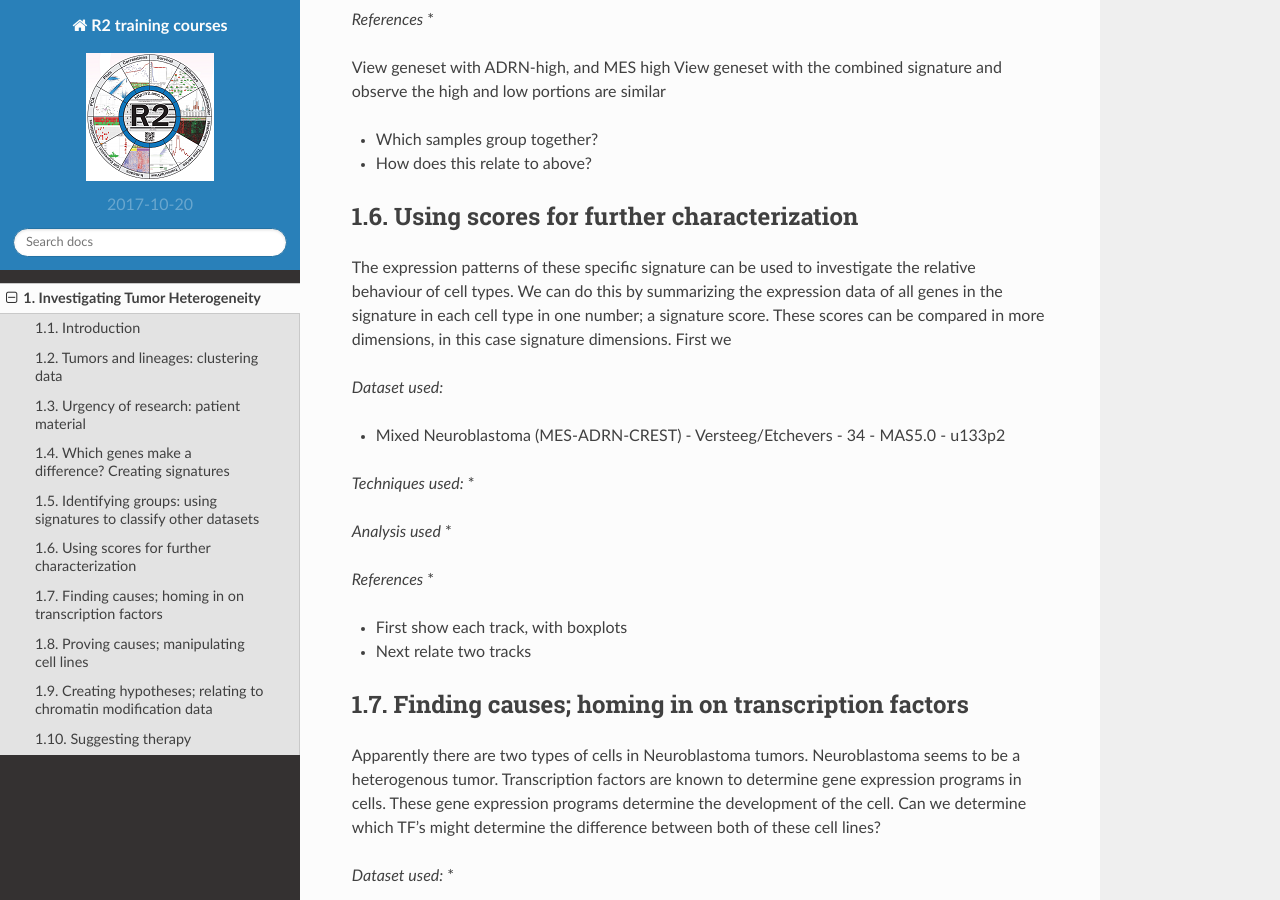
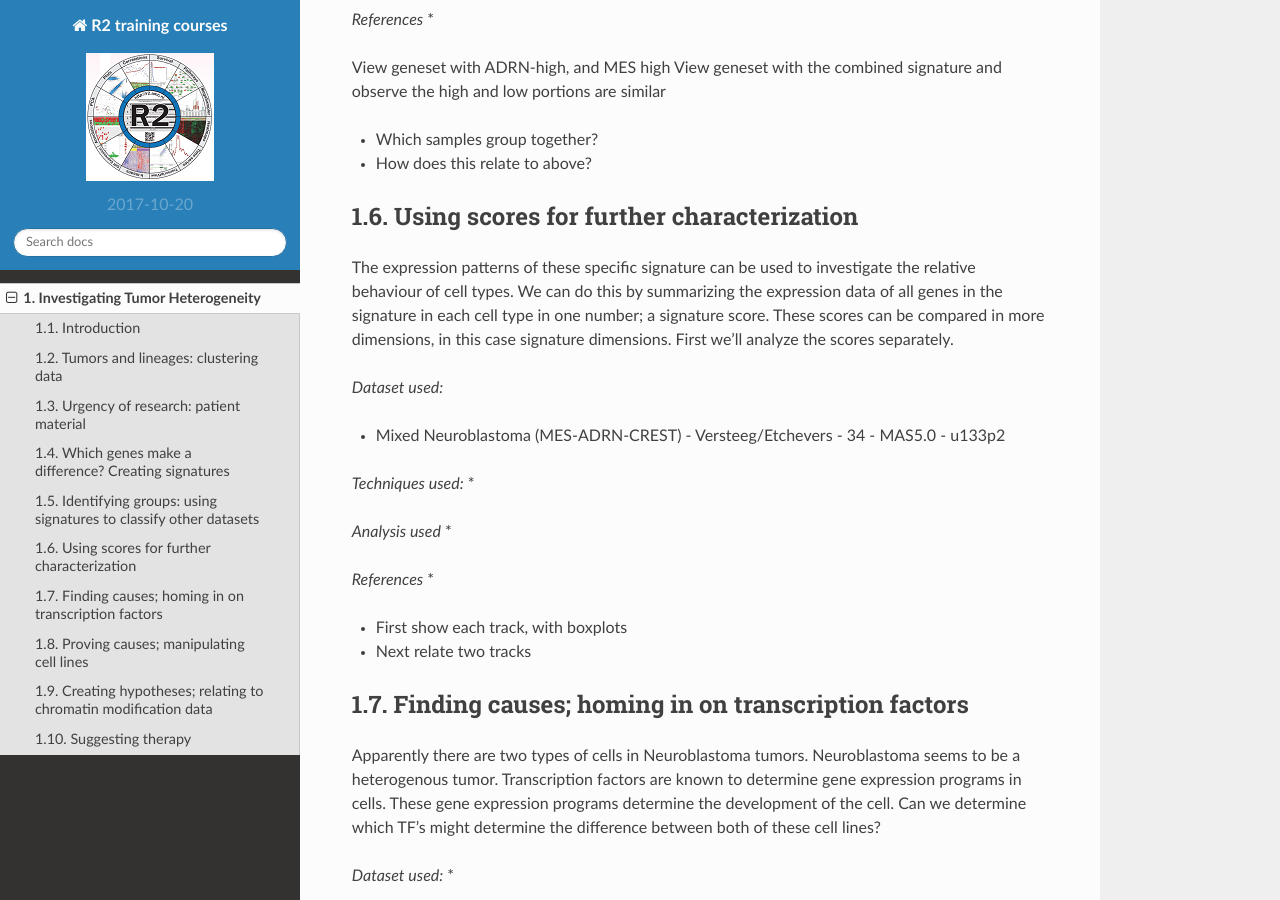
Before and after one commit to antronerds/r2-training-courses, a Sphinx documentation site: the page built from docs/Investigating_Tumor_Heterogeneity.md, in a window 1280 px wide and 900 px high, scrolled down 6758 px. Built offline with Sphinx 7.4.7 and the Read the Docs theme 2.0.0, drawn with Linux system fonts in a browser that asks for light colours.

Commit message:
Update Investigating_Tumor_Heterogeneity.md
Added text

```diff
--- a/docs/Investigating_Tumor_Heterogeneity.md
+++ b/docs/Investigating_Tumor_Heterogeneity.md
@@ -220,7 +220,7 @@ View geneset with the combined signature and observe the high and low portions a
 Using scores for further characterization
 --------------------------------------------
 
-The expression patterns of these specific signature can be used to investigate the relative behaviour of cell types. We can do this by summarizing the expression data of all genes in the signature in each cell type in one number; a signature score. These scores can be compared in more dimensions, in this case signature dimensions. First we
+The expression patterns of these specific signature can be used to investigate the relative behaviour of cell types. We can do this by summarizing the expression data of all genes in the signature in each cell type in one number; a signature score. These scores can be compared in more dimensions, in this case signature dimensions. First we'll analyze the scores separately.
 
 *Dataset used:*
 * Mixed Neuroblastoma (MES-ADRN-CREST) - Versteeg/Etchevers - 34 - MAS5.0 - u133p2
```
